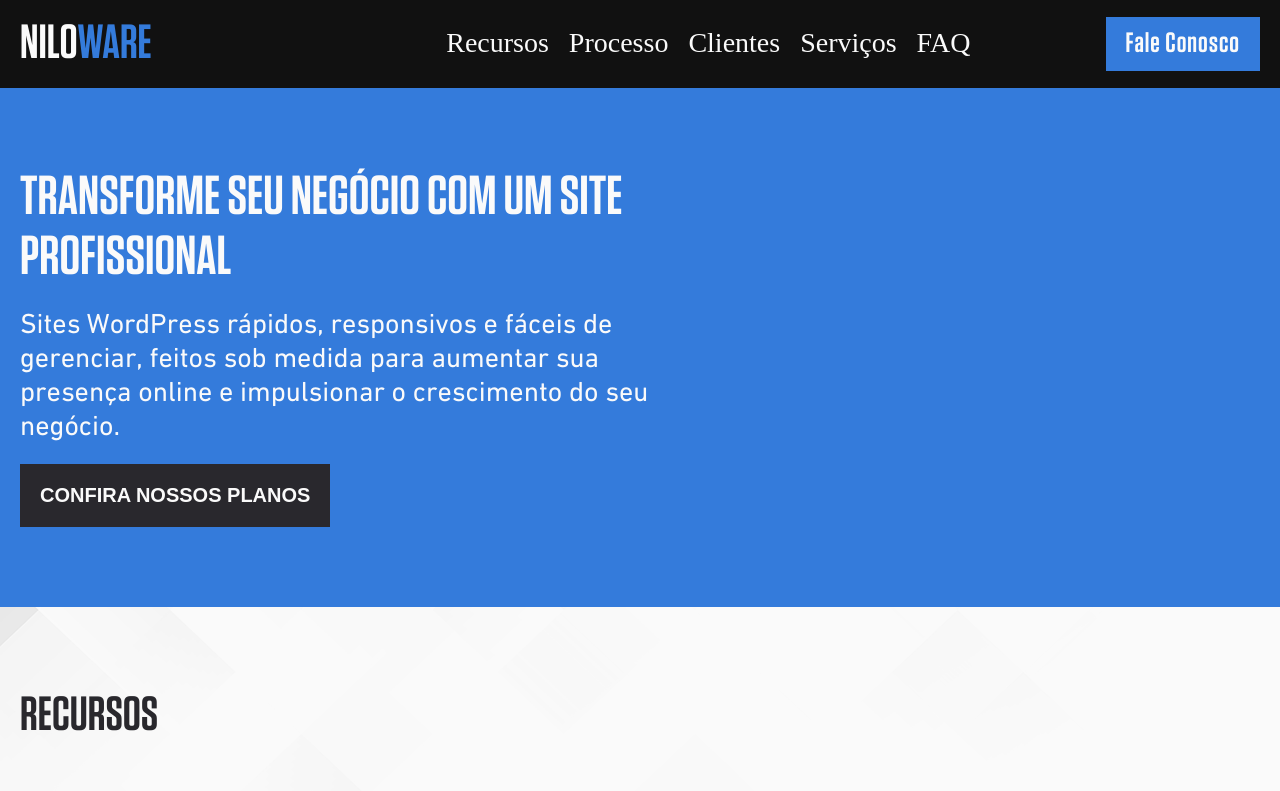
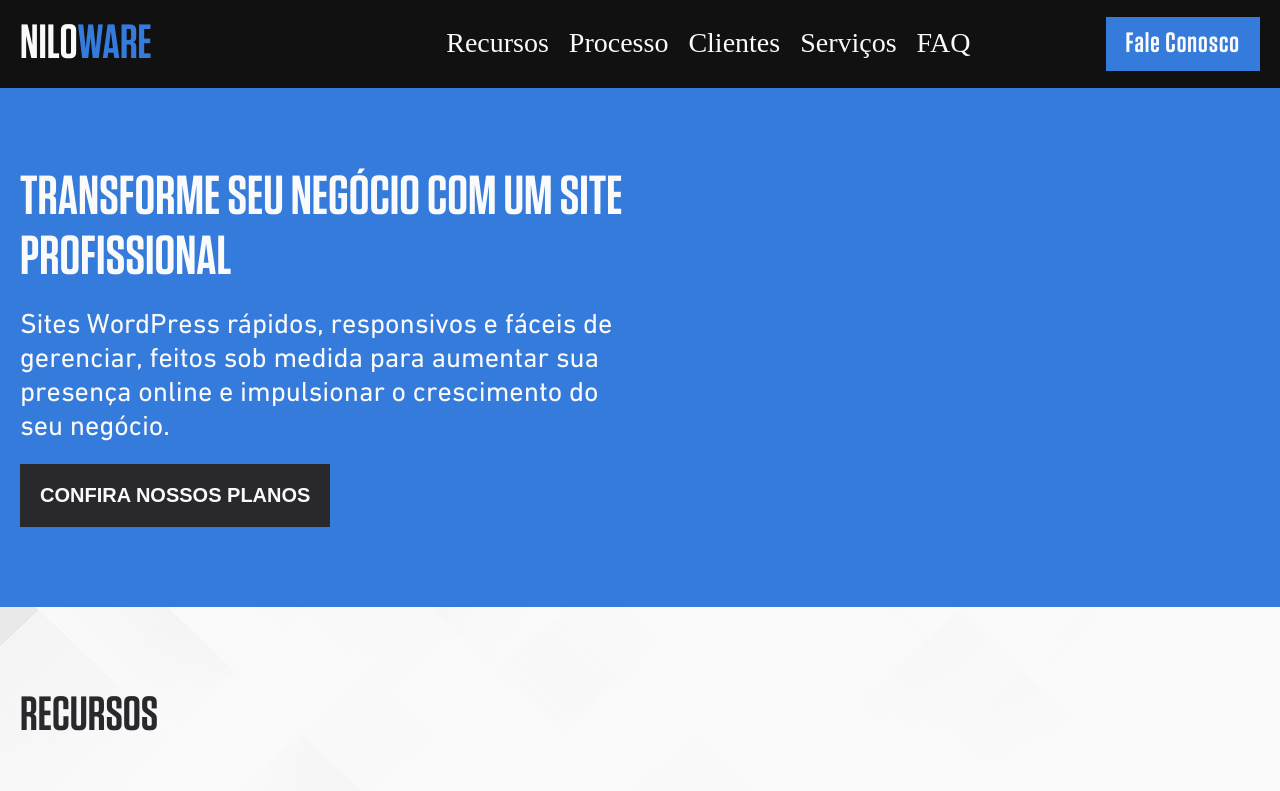
Before and after one commit to mjuliamiosso/niloware, a Next.js app: page /en/home in a window 1280 px wide. Shown: the top 791 px of the page. Built offline with nearby package versions, Linux system fonts and the light colour scheme; a web font is replaced by a local one.

Commit message:
style: hero adjust

```diff
--- a/app/[locale]/home/page.scss
+++ b/app/[locale]/home/page.scss
@@ -14,6 +14,7 @@
     object-fit: cover;
     background-repeat: no-repeat;
     background-blend-mode: multiply;
+
 }
 
 .container {
--- a/app/sections/Hero/Hero.module.scss
+++ b/app/sections/Hero/Hero.module.scss
@@ -30,7 +30,14 @@
 
 @media (min-width: 1024px) {
     .hero-container {
-        padding-right: 45%;
+        padding-right: 50%;
 
     }
 }
+
+@media (min-width: 1630px) {
+    .hero-container {
+        padding-right: 800px;
+
+    }
+}
```
